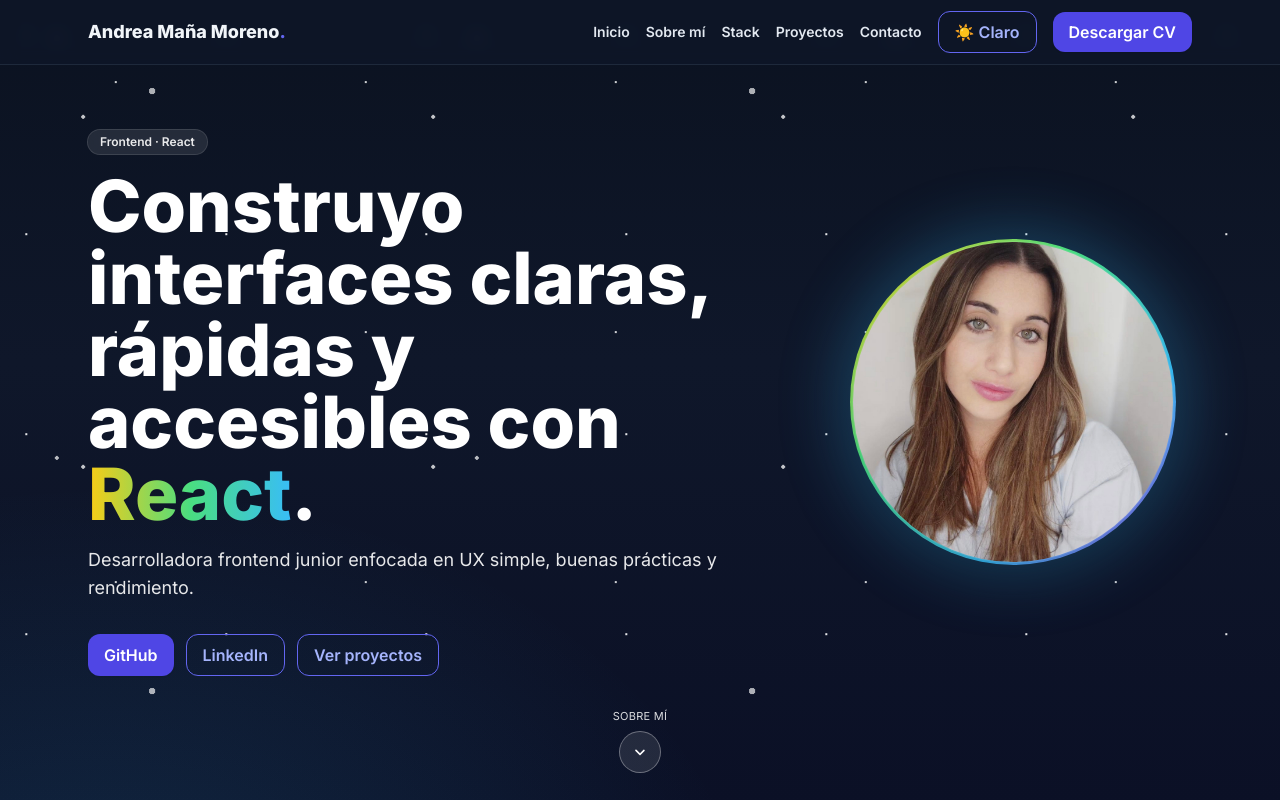
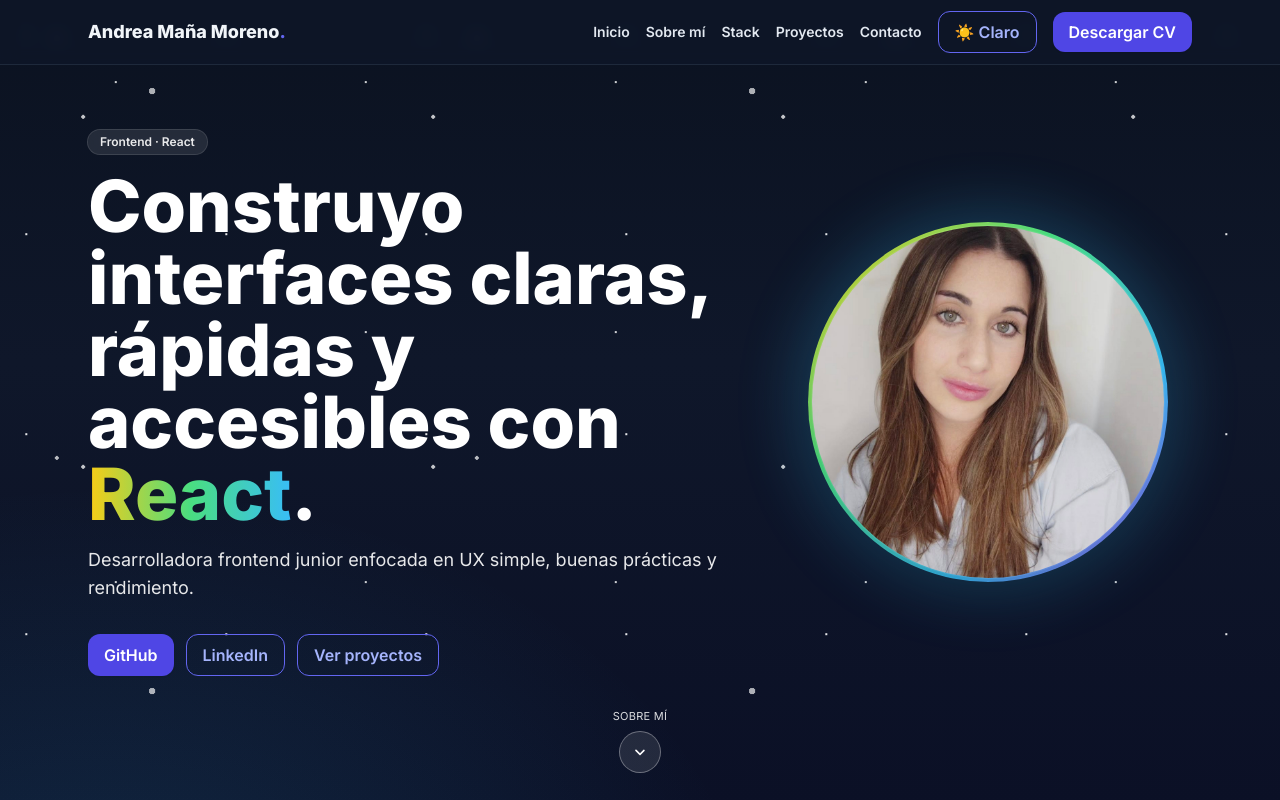
Before and after one commit to Andraxmm/Portfolio, a React (Vite) app: page / in a window 1280 px wide. Shown: the top 800 px of the page. Built offline with nearby package versions, Linux system fonts and the light colour scheme; no server answers.

Commit message:
Update Hero.jsx
chore: pequeña mejora tamaño foto perfil

```diff
--- a/src/Components/Hero.jsx
+++ b/src/Components/Hero.jsx
@@ -72,13 +72,13 @@ export default function Hero() {
             </motion.div>
           </div>
 
-          {/* Columna derecha: foto (md+) */}
-          <div className="hidden md:flex md:justify-self-end md:pr-2 lg:pr-4 xl:pr-6 xl:translate-x-2">
+       {/* Columna derecha: foto */}
+        <div className="hidden md:flex md:justify-self-end md:pr-2 lg:pr-4 xl:pr-10 xl:translate-x-4 2xl:pr-14 2xl:translate-x-8">
           <div className="relative">
-              {/* Borde degradado alrededor de la foto */}
+            {/* Borde degradado un pelín más gordo */}
             <div
               className="
-                  p-[3px] rounded-full
+                p-[4px] rounded-full
                 bg-gradient-to-tr from-indigo-400 via-sky-400 to-purple-500
                 dark:bg-[linear-gradient(135deg,#facc15_0%,#4ade80_35%,#38bdf8_70%,#a855f7_100%)]
               "
@@ -86,19 +86,24 @@ export default function Hero() {
               <img
                 src={profile}
                 alt="Andrea Maña Moreno"
-                  width={320}
-                  height={320}
-                  className="block h-72 w-72 lg:h-80 lg:w-80 rounded-full object-cover
+                width={360}
+                height={360}
+                className="
+                  block h-72 w-72 lg:h-80 lg:w-80 xl:h-[22rem] xl:w-[22rem] rounded-full object-cover
                   ring-1 ring-black/5 dark:ring-white/10 shadow-2xl
-                             bg-white/60 dark:bg-slate-900/40"
+                  bg-white/60 dark:bg-slate-900/40
+                "
               />
             </div>
 
-              {/* Brillo suave */}
+            {/* Glow un poco más suave */}
             <div
               aria-hidden="true"
-                className="pointer-events-none absolute inset-0 rounded-full
-                           shadow-[0_0_60px_12px_rgba(56,189,248,0.25)]"
+              className="
+                pointer-events-none absolute inset-0 rounded-full
+                shadow-[0_0_60px_12px_rgba(56,189,248,0.18)]
+                dark:shadow-[0_0_60px_12px_rgba(56,189,248,0.22)]
+              "
             />
           </div>
         </div>
```
Lines whose indentation alone changed are shown as unchanged.
